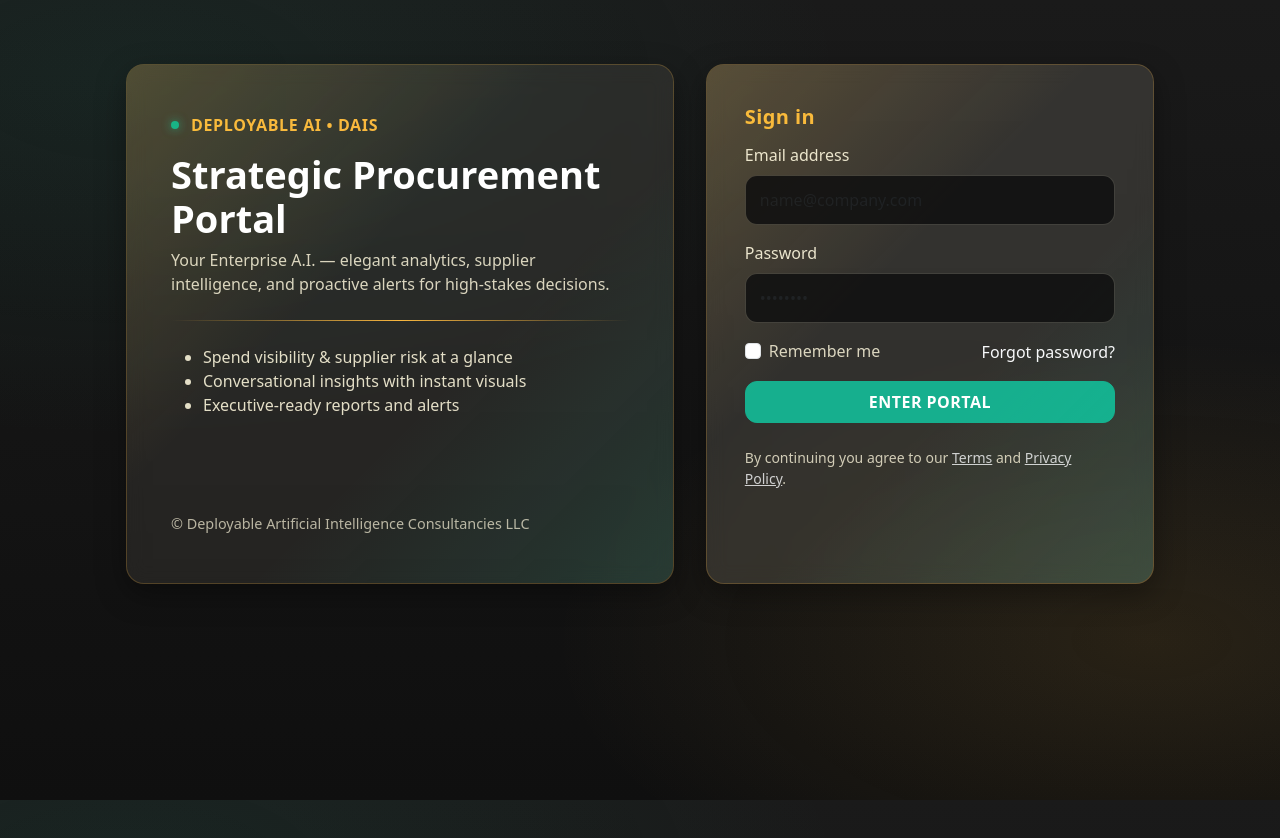
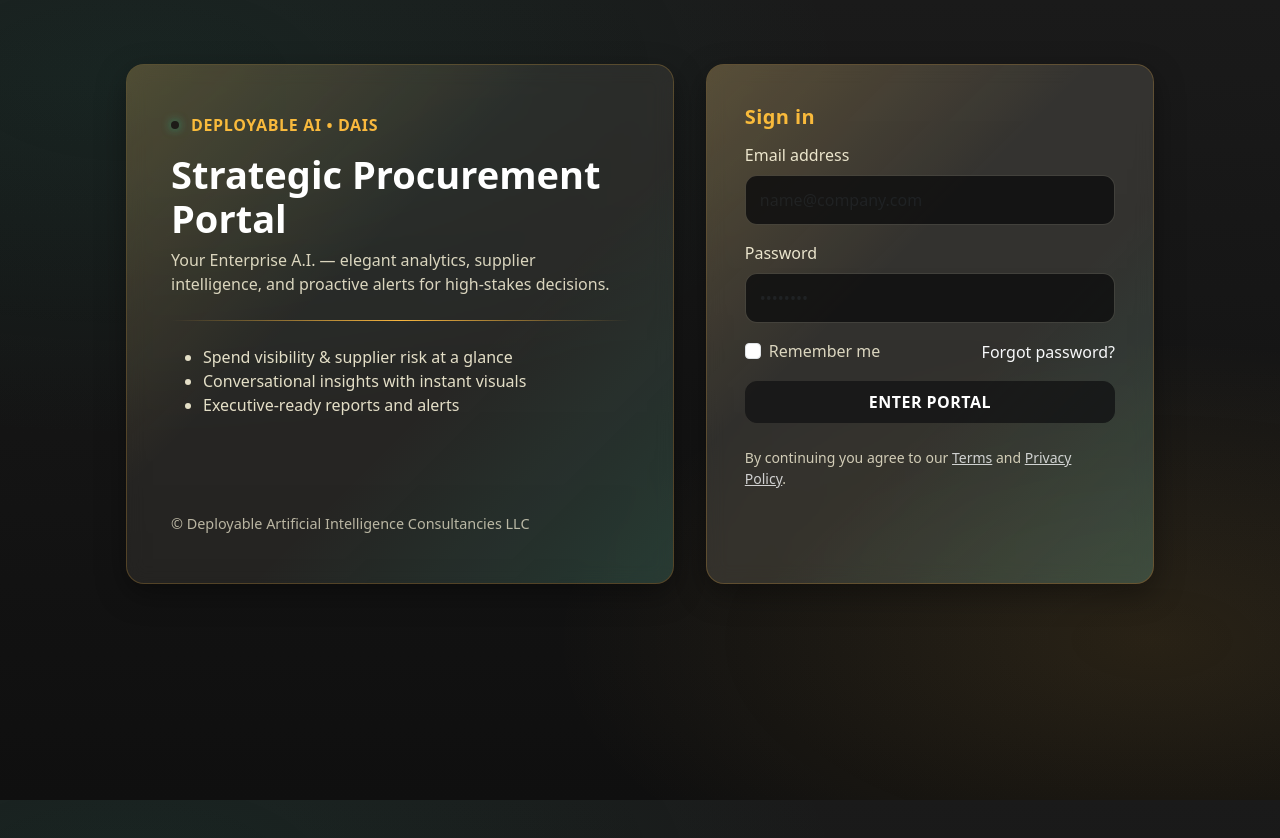
Before and after one commit to Noman-DAIS/ProcPal.github.io, a plain HTML site: page index.html in a window 1280 px wide. Drawn offline with nearby package versions, Linux system fonts and the light colour scheme; a web font is replaced by a local one.

Commit message:
Update index.html

```diff
--- a/index.html
+++ b/index.html
@@ -14,7 +14,7 @@
 
   <style>
     :root{
-      --shale:#191919; --mist:#114036; --teal:#16AF8E; --citrine:#F9B73F; --gypsum:#F9F3D9;
+      --shale:#114036; --mist:#16AF8E; --teal:#191919; --citrine:#F9B73F; --gypsum:#F9F3D9;
       --radius:18px; --shadow:0 10px 30px rgba(0,0,0,.35);
     }
     html,body{height:100%;}
```
